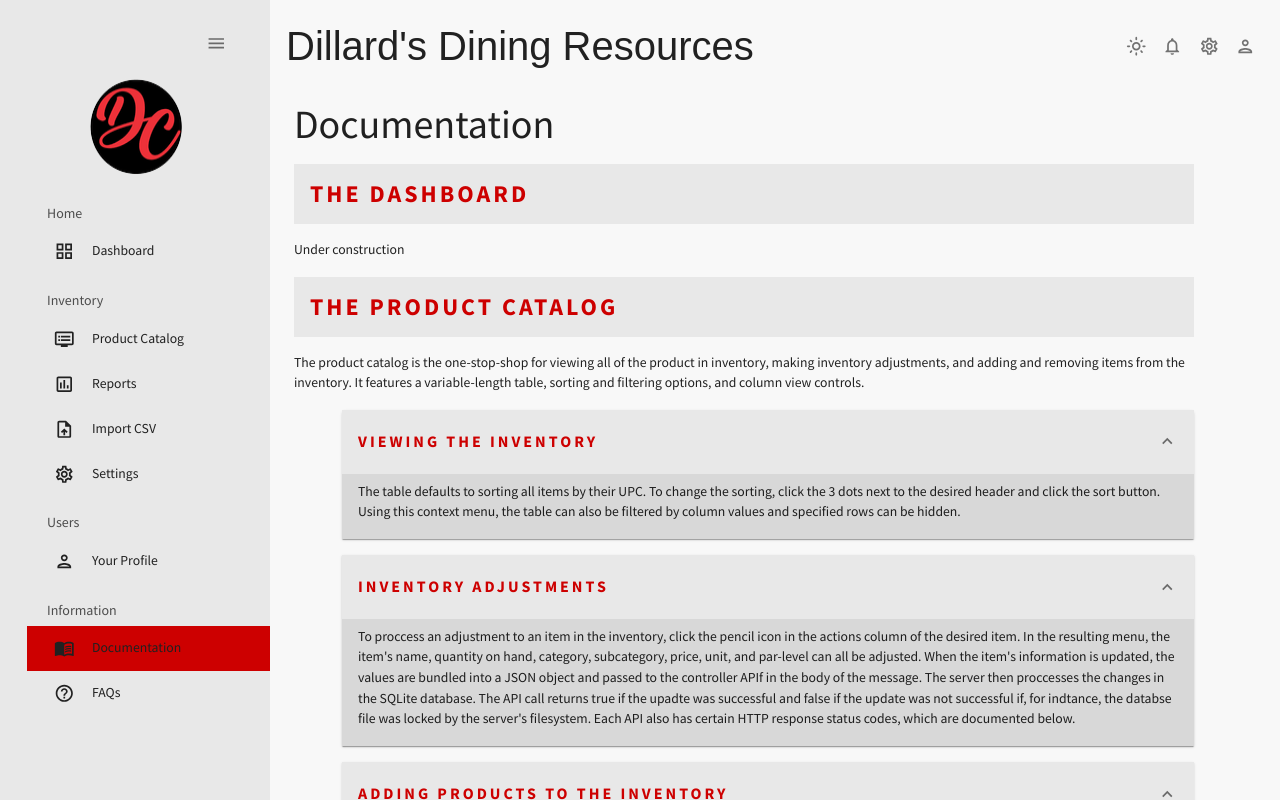
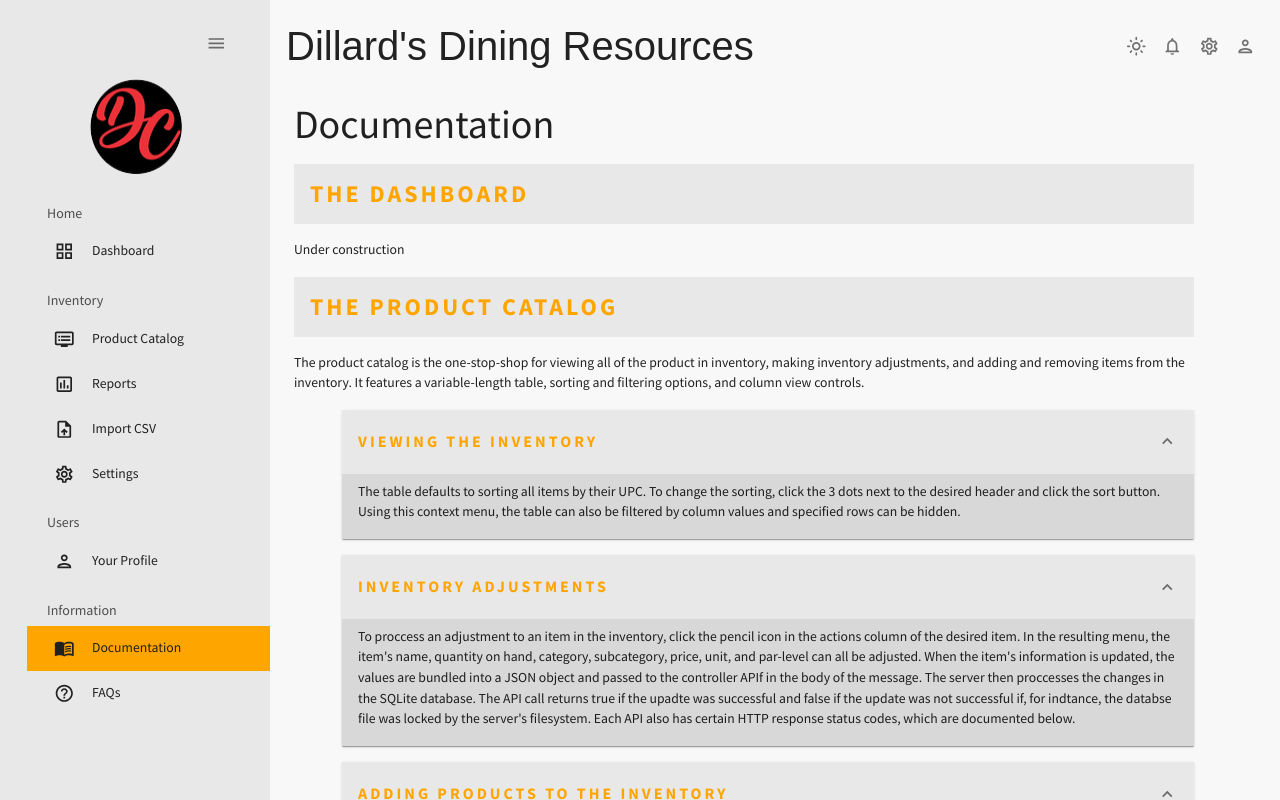
Before and after one commit to todd-buck/CapstoneProject, a React (Create React App) app in the folder DDRInventory-UI/: page / in a window 1280 px wide. Both pictures are taken after a click on the item "Documentation". Shown: the top 800 px of the page. Built offline with nearby package versions, Linux system fonts and the light colour scheme; a web font is replaced by a local one.

Commit message:
The introduction of the new "splashAccent"
-added new theme subaccent to be used on sidebar, emphasized text, etc.
-modified some redaccent to be splashaccent in documentation and sidebar

```diff
--- a/DDRInventory-UI/src/scenes/dashboard/documentation.jsx
+++ b/DDRInventory-UI/src/scenes/dashboard/documentation.jsx
@@ -13,7 +13,7 @@ const DocumentationComponent = () => {
         pl: 2, pt: 2, pb: 2,
         mt: 2, mb: 2,
         backgroundColor: colors.primary[200],
-        color: colors.removeAccent[500],
+        color: colors.splashAccent[500],
         fontWeight: 'bold',
         textTransform: 'uppercase',
         letterSpacing: 3,
@@ -43,7 +43,7 @@ const DocumentationComponent = () => {
         backgroundColor: colors.primary[200],
     };
     const subtopicSummaryTextStyle = {
-        color: colors.removeAccent[500],
+        color: colors.splashAccent[500],
         fontWeight: 'bold',
         textTransform: 'uppercase',
         letterSpacing: 3,
--- a/DDRInventory-UI/src/scenes/global/Sidebar.jsx
+++ b/DDRInventory-UI/src/scenes/global/Sidebar.jsx
@@ -81,12 +81,12 @@ const Sidebar = ({selected, setSelected}) => {
                 "& .pro-inner-item:not(active):hover": {
                     fontWeight: 'bold !important',
                     color: `${colors.gray[100]} !important`,
-                    backgroundColor: `${colors.removeAccent[200]} !important`,
+                    backgroundColor: `${colors.splashAccent[200]} !important`,
                     transition: 'background-color 0.3s ease-in-out',
                 },
                 "& .pro-menu-item.active": {
                     color: `${colors.gray[100]} !important`,
-                    backgroundColor: `${colors.removeAccent[500]} !important`,
+                    backgroundColor: `${colors.splashAccent[500]} !important`,
                     transition: 'background-color 0.3s ease-in-out',
                 },
             }}
--- a/DDRInventory-UI/src/theme.js
+++ b/DDRInventory-UI/src/theme.js
@@ -59,6 +59,17 @@ export const tokens = (mode) => ({
                 700: "#9BCDFF",
                 800: "#B9DCFF",
                 900: "#D9ECFF"
+            },
+            splashAccent: {
+                100: "#332100",
+                200: "#664200",
+                300: "#996300",
+                400: "#cc8400",
+                500: "#ffa500",
+                600: "#ffb733",
+                700: "#ffc966",
+                800: "#ffdb99",
+                900: "#ffedcc"
             }
         } : {
             gray: {
@@ -115,6 +126,17 @@ export const tokens = (mode) => ({
                 700: "#006DDA",
                 800: "#0056AC",
                 900: "#00478E"
+            },
+            splashAccent: {
+                100: "#ffedcc",
+                200: "#ffdb99",
+                300: "#ffc966",
+                400: "#ffb733",
+                500: "#ffa500",
+                600: "#cc8400",
+                700: "#996300",
+                800: "#664200",
+                900: "#332100"
             }
         }
     )
```
